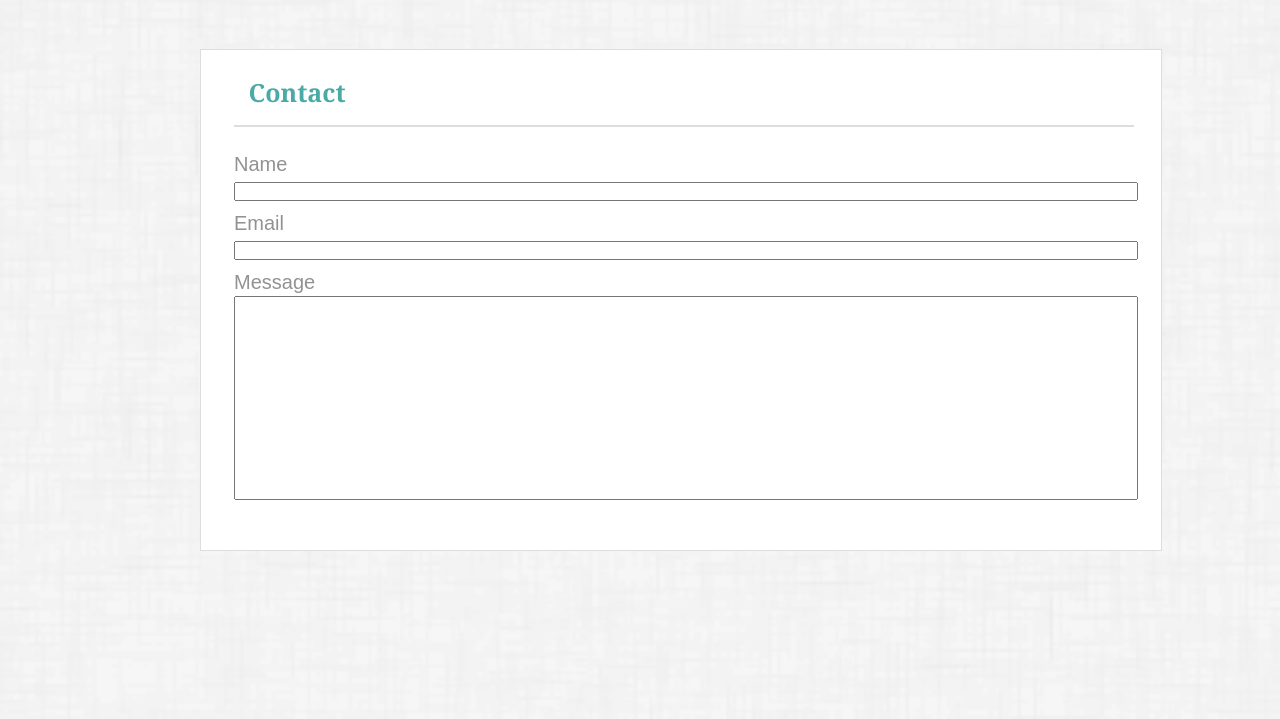
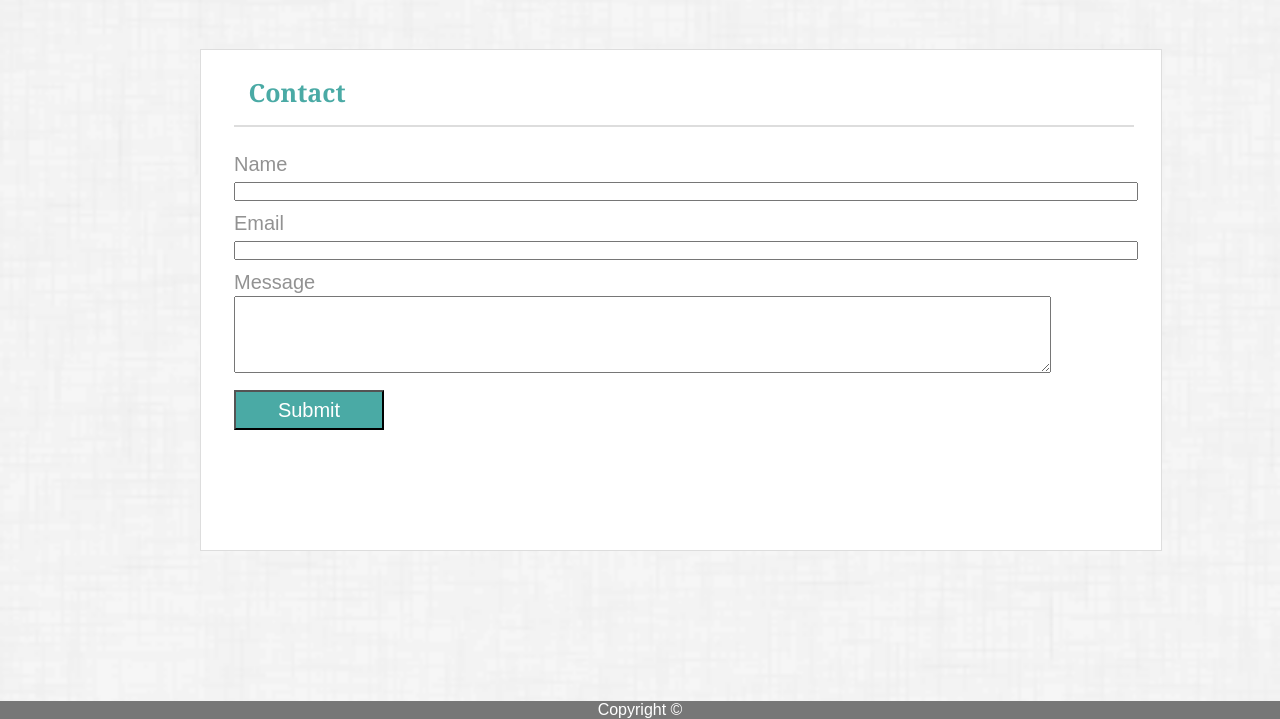
Before and after one commit to cpooniwala/homeworkPortfolio, a plain HTML site: page contact.html in a window 1280 px wide. Shown: the part 81-800 px from the top of the page. Drawn offline with Linux system fonts and the light colour scheme.

Commit message:
Updated the footer

```diff
--- a/assets/css/style.css
+++ b/assets/css/style.css
@@ -140,7 +140,7 @@ line-height: 25px;
         height: 30px;
         text-align: center;
         font-family: 'Georgia', Times, 'Times New Roman', serif;
-        font-size: 30px;
+        font-size: 20px;
         position: absolute;
         bottom: 10px;
     }
@@ -186,3 +186,27 @@ margin-top: 5px;
     width: 100%;
     height: 200px;
 }
+
+.button {
+    font-size: 20px;
+    background-color: #4aaaa5;
+    color: white;
+    text-align: center;
+    width: 150px;
+    height: 40px;
+    margin-top: 10px;
+    font-family: 'Arial', 'Helvetica Neue', Helvetica, sans-serif;
+}
+
+.footer {
+    position: fixed;
+    left: 0;
+    bottom: 0;
+    width: 100%;
+    background-color: #777777;
+    color: white;
+    text-align: center;
+    font-family: 'Arial', 'Helvetica Neue', Helvetica, sans-serif;
+    /* border-top: #4aaaa5;
+    border-style: solid; */
+}
--- a/contact.html
+++ b/contact.html
@@ -33,13 +33,17 @@
                 <input class="input1" type="text" id="name">
                 <label class="formText">Email</label>
                 <input class="input1" type="text" id="email">
+                <label class="formText">Message</label>
                 <br>
-                <label class="formText">Message</label>
-                <input class="input2" type="textbox" id="message">
+                <textarea rows="5" cols="100"></textarea>
+                <br>
+                <button class="button" >Submit</button>
             </form>
         </div>
      </div>
 
 </body>
-
+<footer class="footer">
+    <p>Copyright ©</p>
+</footer>
 </html>
```
Also changed, not shown: index.html (+1 -0 lines), portfolio.html (+8 -7 lines).
